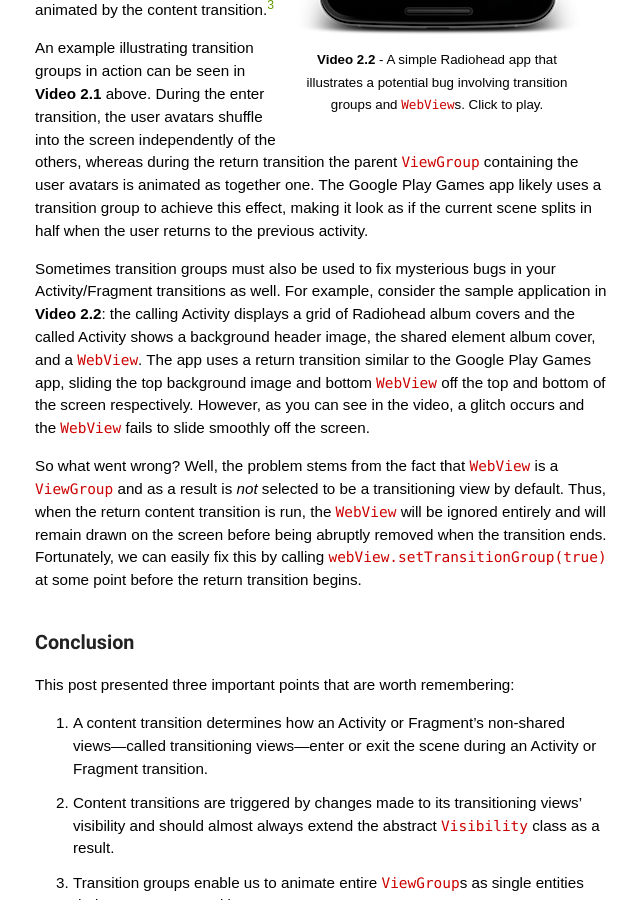
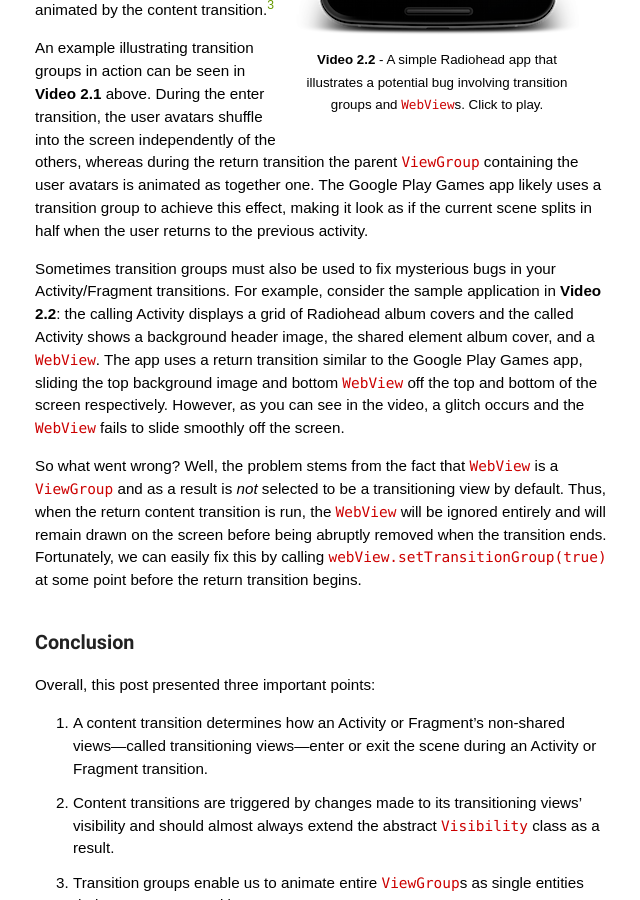
Before and after one commit to alexjlockwood/AndroidDesignPatterns, a Jekyll site: the page built from _posts/2014-12-05-activity-fragment-content-transitions-in-depth-part2.md, in a window 1280 px wide and 900 px high, scrolled down 3895 px. Shown: the whole window, without its empty margins (249-889 px from the left). Built offline with Jekyll 4.4.1, drawn with Linux system fonts in a browser that asks for light colours; some web fonts are replaced; Markdown is read by kramdown in place of the engine named in the settings; comment, search, counter and statistics services are not loaded.

Commit message:
final draft

```diff
--- a/_posts/2014-12-05-activity-fragment-content-transitions-in-depth-part2.md
+++ b/_posts/2014-12-05-activity-fragment-content-transitions-in-depth-part2.md
@@ -113,13 +113,13 @@ The recursion is relatively straightforward: the framework traverses each level
 
 An example illustrating transition groups in action can be seen in **Video 2.1** above. During the enter transition, the user avatars shuffle into the screen independently of the others, whereas during the return transition the parent `ViewGroup` containing the user avatars is animated as together one. The Google Play Games app likely uses a transition group to achieve this effect, making it look as if the current scene splits in half when the user returns to the previous activity.
 
-Sometimes transition groups must also be used to fix mysterious bugs in your Activity/Fragment transitions as well. For example, consider the sample application in **Video 2.2**: the calling Activity displays a grid of Radiohead album covers and the called Activity shows a background header image, the shared element album cover, and a `WebView`. The app uses a return transition similar to the Google Play Games app, sliding the top background image and bottom `WebView` off the top and bottom of the screen respectively. However, as you can see in the video, a glitch occurs and the `WebView` fails to slide smoothly off the screen.
+Sometimes transition groups must also be used to fix mysterious bugs in your Activity/Fragment transitions. For example, consider the sample application in **Video 2.2**: the calling Activity displays a grid of Radiohead album covers and the called Activity shows a background header image, the shared element album cover, and a `WebView`. The app uses a return transition similar to the Google Play Games app, sliding the top background image and bottom `WebView` off the top and bottom of the screen respectively. However, as you can see in the video, a glitch occurs and the `WebView` fails to slide smoothly off the screen.
 
 So what went wrong? Well, the problem stems from the fact that `WebView` is a `ViewGroup` and as a result is _not_ selected to be a transitioning view by default. Thus, when the return content transition is run, the `WebView` will be ignored entirely and will remain drawn on the screen before being abruptly removed when the transition ends. Fortunately, we can easily fix this by calling `webView.setTransitionGroup(true)` at some point before the return transition begins.
 
 ### Conclusion
 
-This post presented three important points that are worth remembering:
+Overall, this post presented three important points:
 
 1. A content transition determines how an Activity or Fragment's non-shared views&mdash;called transitioning views&mdash;enter or exit the scene during an Activity or Fragment transition.
 2. Content transitions are triggered by changes made to its transitioning views' visibility and should almost always extend the abstract `Visibility` class as a result.
```
